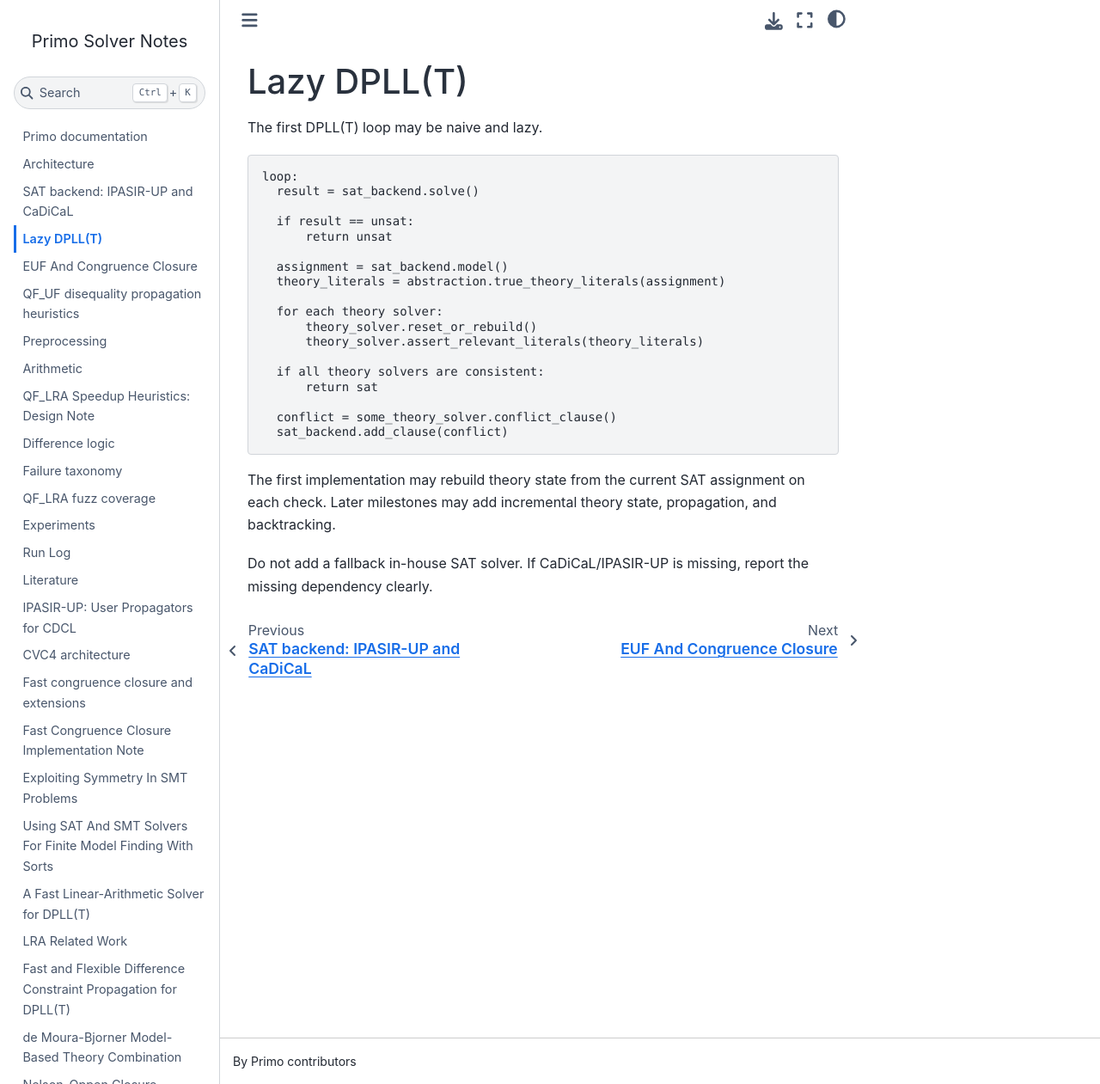
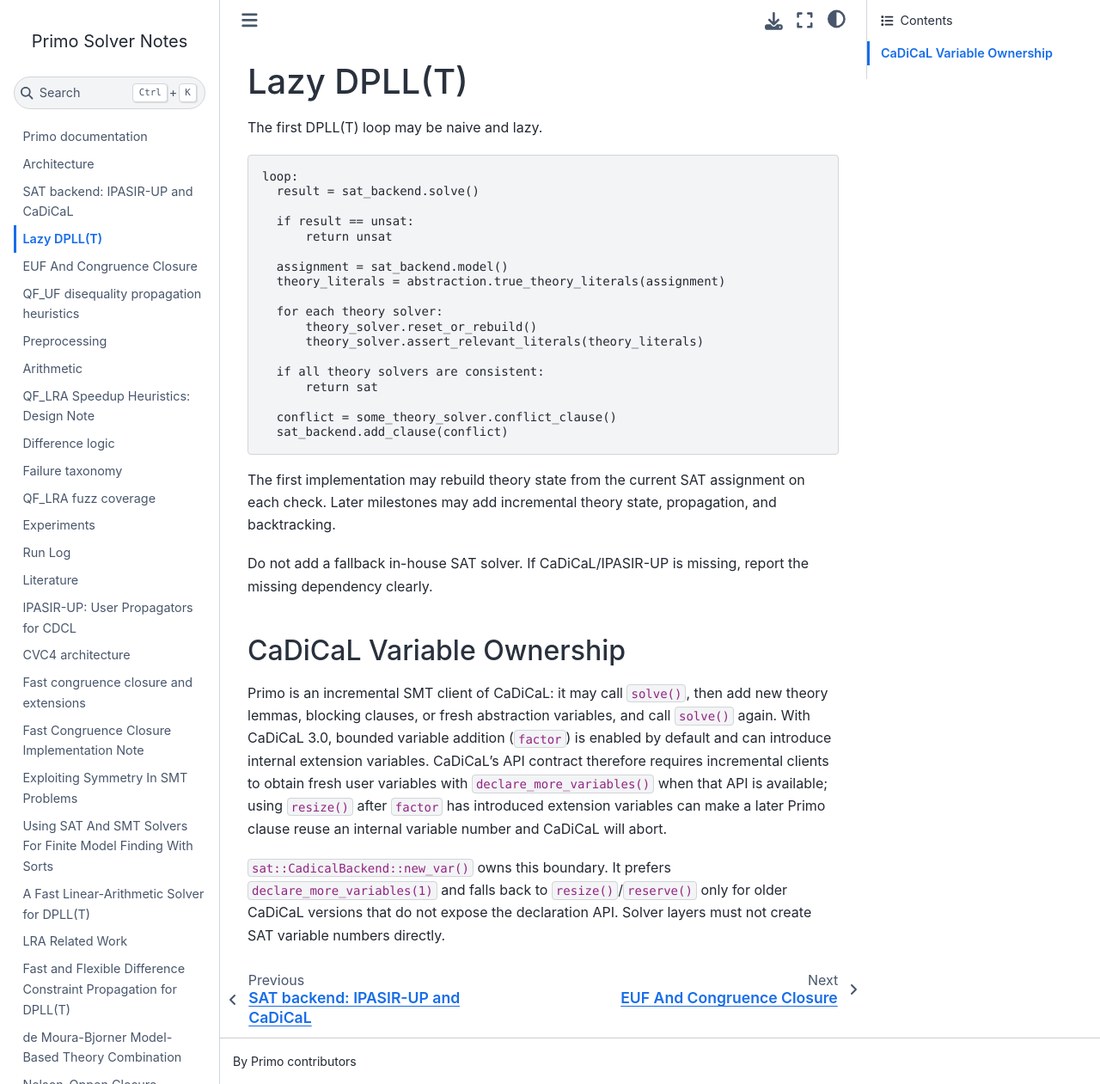
Before and after one commit to primo-solver/primo, a Jupyter Book: the page built from docs/dpllt.md, in a window 1280 px wide and 1261 px high. Shown: the whole window at 86% size. Built offline with Jupyter Book 1.0.4 settings and Sphinx 7.4.7 and the Sphinx Book theme 1.1.4, drawn with Linux system fonts in a browser that asks for light colours.

Commit message:
Use CaDiCaL declared variables for incremental SAT

```diff
--- a/CMakeLists.txt
+++ b/CMakeLists.txt
@@ -134,6 +134,11 @@
   )
   check_cxx_source_compiles(
     "#include <cadical.hpp>
+     int main() { auto fn = &CaDiCaL::Solver::declare_more_variables; (void) fn; return 0; }"
+    PRIMO_CADICAL_HAS_DECLARE_MORE_VARIABLES
+  )
+  check_cxx_source_compiles(
+    "#include <cadical.hpp>
      struct P : CaDiCaL::ExternalPropagator {
        void notify_assignment(const std::vector<int>&) override {}
        void notify_new_decision_level() override {}
@@ -220,6 +225,7 @@
   target_compile_definitions(primo_core PUBLIC
     PRIMO_CADICAL_HAS_RESIZE=$<BOOL:${PRIMO_CADICAL_HAS_RESIZE}>
     PRIMO_CADICAL_HAS_RESERVE=$<BOOL:${PRIMO_CADICAL_HAS_RESERVE}>
+    PRIMO_CADICAL_HAS_DECLARE_MORE_VARIABLES=$<BOOL:${PRIMO_CADICAL_HAS_DECLARE_MORE_VARIABLES}>
     PRIMO_CADICAL_EXTERNAL_NOTIFY_VECTOR=$<BOOL:${PRIMO_CADICAL_EXTERNAL_NOTIFY_VECTOR}>
     PRIMO_CADICAL_EXTERNAL_NOTIFY_SCALAR=$<BOOL:${PRIMO_CADICAL_EXTERNAL_NOTIFY_SCALAR}>
   )
--- a/docs/dpllt.md
+++ b/docs/dpllt.md
@@ -26,3 +26,19 @@
 The first implementation may rebuild theory state from the current SAT assignment on each check. Later milestones may add incremental theory state, propagation, and backtracking.
 
 Do not add a fallback in-house SAT solver. If CaDiCaL/IPASIR-UP is missing, report the missing dependency clearly.
+
+## CaDiCaL Variable Ownership
+
+Primo is an incremental SMT client of CaDiCaL: it may call `solve()`, then add
+new theory lemmas, blocking clauses, or fresh abstraction variables, and call
+`solve()` again. With CaDiCaL 3.0, bounded variable addition (`factor`) is
+enabled by default and can introduce internal extension variables. CaDiCaL's
+API contract therefore requires incremental clients to obtain fresh user
+variables with `declare_more_variables()` when that API is available; using
+`resize()` after `factor` has introduced extension variables can make a later
+Primo clause reuse an internal variable number and CaDiCaL will abort.
+
+`sat::CadicalBackend::new_var()` owns this boundary. It prefers
+`declare_more_variables(1)` and falls back to `resize()`/`reserve()` only for
+older CaDiCaL versions that do not expose the declaration API. Solver layers
+must not create SAT variable numbers directly.
```
Also changed, not shown: 2 other files.
